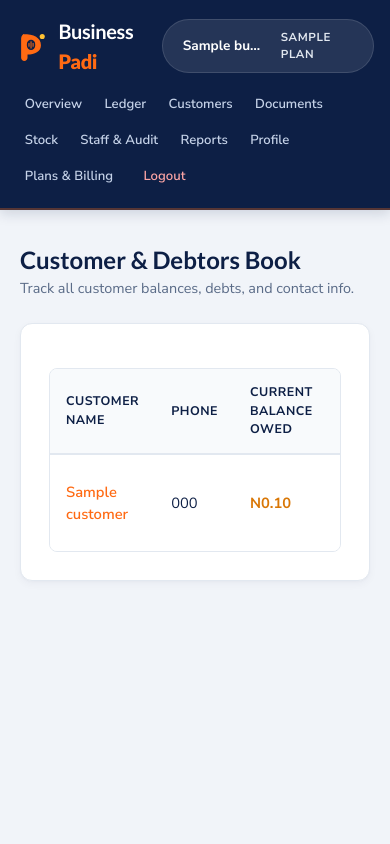
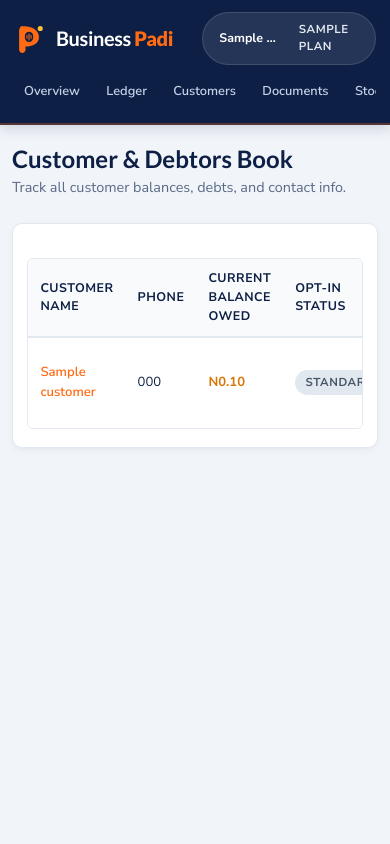
Before and after one commit to Idtimi/Business-padi, a FastAPI app: template app/templates/customers.html in a window 390 px wide. Run offline with FastAPI, Linux system fonts and the light colour scheme; the template is opened without the code that fills it: most values are stand-ins (such as "Sample title", 1, 10 or a date in 2020); some libraries are stand-ins or nearby versions.

Commit message:
Fix mobile responsive layout and prevent horizontal X-overflow across dashboard

```diff
--- a/app/templates/base.html
+++ b/app/templates/base.html
@@ -39,10 +39,24 @@
             --info: #2563EB;
         }
 
-        * {
+        html, body {
+            overflow-x: hidden;
+            width: 100%;
+            max-width: 100vw;
+            margin: 0;
+            padding: 0;
+            -webkit-text-size-adjust: 100%;
+        }
+
+        *, *::before, *::after {
             box-sizing: border-box;
             margin: 0;
             padding: 0;
+        }
+
+        img, svg, video, canvas, audio, iframe, embed, object {
+            display: block;
+            max-width: 100%;
         }
 
         body {
@@ -231,6 +245,8 @@
             margin-bottom: 1.75rem;
             box-shadow: 0 3px 8px rgba(13, 31, 69, 0.04), 0 1px 3px rgba(13, 31, 69, 0.02);
             transition: box-shadow 0.2s ease;
+            max-width: 100%;
+            overflow: hidden;
         }
 
         .card:hover {
@@ -434,20 +450,99 @@
             .navbar {
                 flex-direction: column;
                 align-items: stretch;
+                gap: 0.75rem;
+                padding: 0.75rem 0.85rem;
+                max-width: 100vw;
+            }
+            .nav-brand-group {
+                display: flex;
+                align-items: center;
+                justify-content: space-between;
+                width: 100%;
+                gap: 0.5rem;
+            }
+            .shop-pill {
+                max-width: 48%;
+                padding: 0.25rem 0.5rem;
+                font-size: 0.78rem;
+            }
+            .shop-pill strong {
+                max-width: 95px;
+            }
+            .nav-links {
+                display: flex;
+                overflow-x: auto;
+                flex-wrap: nowrap;
+                -webkit-overflow-scrolling: touch;
+                width: 100%;
+                gap: 0.35rem;
+                padding-bottom: 4px;
+                scrollbar-width: none;
+            }
+            .nav-links::-webkit-scrollbar {
+                display: none;
+            }
+            .nav-link {
+                white-space: nowrap;
+                flex-shrink: 0;
+                font-size: 0.8rem;
+                padding: 0.35rem 0.65rem;
+            }
+        }
+
+        @media (max-width: 640px) {
+            .container {
+                margin: 1rem auto;
+                padding: 0 0.75rem;
+                max-width: 100vw;
+            }
+            .card {
+                padding: 1.15rem 0.9rem;
+                border-radius: 10px;
+                margin-bottom: 1.15rem;
+            }
+            .stats-grid {
+                grid-template-columns: 1fr;
                 gap: 0.85rem;
+            }
+            .stat-card {
                 padding: 1rem;
             }
-            .nav-brand-group {
-                justify-content: space-between;
+            .stat-value {
+                font-size: 1.55rem;
             }
-            .nav-links {
-                flex-wrap: wrap;
+            .filters-form {
+                flex-direction: column;
+                align-items: stretch;
+            }
+            .filters-form > * {
                 width: 100%;
-                gap: 0.3rem;
             }
-            .nav-link {
+            .btn {
+                white-space: normal;
+                text-align: center;
+            }
+            .table-responsive {
+                border-radius: 6px;
+            }
+            .table-responsive table {
                 font-size: 0.82rem;
-                padding: 0.35rem 0.55rem;
+            }
+            th, td {
+                padding: 0.65rem 0.75rem;
+            }
+            /* Universal mobile responsive rules for inline flex and grids */
+            div[style*="grid-template-columns"],
+            form[style*="grid-template-columns"] {
+                grid-template-columns: 1fr !important;
+            }
+            div[style*="display: flex"][style*="justify-content: space-between"],
+            div[style*="display:flex"][style*="justify-content:space-between"] {
+                flex-wrap: wrap !important;
+                gap: 0.75rem !important;
+            }
+            div[style*="display: flex"][style*="gap: 1.5rem"] {
+                gap: 0.75rem !important;
             }
         }
     </style>
--- a/app/templates/billing.html
+++ b/app/templates/billing.html
@@ -35,7 +35,7 @@
             </div>
         </div>
 
-        <div style="min-width: 260px;">
+        <div style="min-width: 0; width: 100%; max-width: 320px;">
             <div style="display: flex; justify-content: space-between; font-size: 0.85rem; margin-bottom: 0.4rem;">
                 <span style="font-weight: 600;">Voice Entries Quota:</span>
                 <span><strong>{{ billing_status.voice_used }}</strong> / {{ billing_status.total_cap }}</span>
@@ -56,7 +56,7 @@
 
 <!-- Pricing Matrix Cards -->
 <h2 style="font-size: 1.25rem; font-weight: 700; margin-bottom: 1rem;">Available Plans</h2>
-<div style="display: grid; grid-template-columns: repeat(auto-fit, minmax(280px, 1fr)); gap: 1.5rem; margin-bottom: 2.5rem;">
+<div style="display: grid; grid-template-columns: repeat(auto-fit, minmax(min(100%, 260px), 1fr)); gap: 1.5rem; margin-bottom: 2.5rem;">
 
     <!-- STARTER TIER -->
     <div class="card" style="display: flex; flex-direction: column; justify-content: space-between; position: relative; {% if billing_status.plan_key == 'starter' %}border: 2px solid var(--primary); background: #fdfdfd;{% endif %}">
@@ -201,7 +201,7 @@
         </div>
 
         <form method="post" action="/d/billing/buy-pack">
-            <button type="submit" class="btn btn-primary" style="white-space: nowrap;">
+            <button type="submit" class="btn btn-primary" style="white-space: normal;">
                 + Buy 25 Voice Entries (₦2,500)
             </button>
         </form>
--- a/app/templates/customer_detail.html
+++ b/app/templates/customer_detail.html
@@ -7,7 +7,7 @@
     <a href="/d/customers" style="color: var(--primary); text-decoration: none; font-size: 0.9rem;">&larr; Back to Customers</a>
 </div>
 
-<div style="display: flex; justify-content: space-between; align-items: center; margin-bottom: 1.5rem;">
+<div style="display: flex; justify-content: space-between; align-items: center; margin-bottom: 1.5rem; flex-wrap: wrap; gap: 1rem;">
     <div>
         <h1 style="font-size: 1.5rem; font-weight: 700;">{{ customer.name }}</h1>
         <p style="color: var(--text-muted); font-size: 0.9rem;">Phone: {{ customer.phone or "Not recorded" }}</p>
--- a/app/templates/customers.html
+++ b/app/templates/customers.html
@@ -3,7 +3,7 @@
 {% block title %}Customers - Debtors Book{% endblock %}
 
 {% block content %}
-<div style="display: flex; justify-content: space-between; align-items: center; margin-bottom: 1.5rem;">
+<div style="display: flex; justify-content: space-between; align-items: center; margin-bottom: 1.5rem; flex-wrap: wrap; gap: 1rem;">
     <div>
         <h1 style="font-size: 1.5rem; font-weight: 700;">Customer & Debtors Book</h1>
         <p style="color: var(--text-muted); font-size: 0.9rem;">Track all customer balances, debts, and contact info.</p>
--- a/app/templates/documents.html
+++ b/app/templates/documents.html
@@ -3,7 +3,7 @@
 {% block title %}Documents - Receipts & Invoices{% endblock %}
 
 {% block content %}
-<div style="display: flex; justify-content: space-between; align-items: center; margin-bottom: 1.5rem;">
+<div style="display: flex; justify-content: space-between; align-items: center; margin-bottom: 1.5rem; flex-wrap: wrap; gap: 1rem;">
     <div>
         <h1 style="font-size: 1.5rem; font-weight: 700;">Issued Documents</h1>
         <p style="color: var(--text-muted); font-size: 0.9rem;">Branded receipts, invoices, and customer account statements.</p>
--- a/app/templates/error.html
+++ b/app/templates/error.html
@@ -7,6 +7,8 @@
     <link rel="icon" type="image/svg+xml" href="/favicon.svg">
     <link rel="alternate icon" href="/favicon.ico">
     <style>
+        *, *::before, *::after { box-sizing: border-box; }
+        html, body { overflow-x: hidden; width: 100%; max-width: 100vw; }
         body { font-family: -apple-system, BlinkMacSystemFont, "Segoe UI", Roboto, sans-serif; background: #f8fafc; color: #0f172a; display: flex; align-items: center; justify-content: center; min-height: 100vh; margin: 0; padding: 1rem; }
         .card { background: white; border: 1px solid #e2e8f0; border-radius: 12px; padding: 2.5rem 2rem; max-width: 480px; width: 100%; box-shadow: 0 4px 6px -1px rgba(0,0,0,0.1); text-align: center; }
         .icon { font-size: 3rem; margin-bottom: 1rem; }
--- a/app/templates/ledger.html
+++ b/app/templates/ledger.html
@@ -3,7 +3,7 @@
 {% block title %}Shop Ledger{% endblock %}
 
 {% block content %}
-<div style="display: flex; justify-content: space-between; align-items: center; margin-bottom: 1.5rem;">
+<div style="display: flex; justify-content: space-between; align-items: center; margin-bottom: 1.5rem; flex-wrap: wrap; gap: 1rem;">
     <div>
         <h1 style="font-size: 1.5rem; font-weight: 700;">Ledger Transactions</h1>
         <p style="color: var(--text-muted); font-size: 0.9rem;">Complete financial record of sales, expenses, and customer repayments.</p>
--- a/app/templates/reports.html
+++ b/app/templates/reports.html
@@ -3,7 +3,7 @@
 {% block title %}Financial Reports & Summaries{% endblock %}
 
 {% block content %}
-<div style="display: flex; justify-content: space-between; align-items: center; margin-bottom: 1.5rem;">
+<div style="display: flex; justify-content: space-between; align-items: center; margin-bottom: 1.5rem; flex-wrap: wrap; gap: 1rem;">
     <div>
         <h1 style="font-size: 1.5rem; font-weight: 700;">Financial Reports & Summaries</h1>
         <p style="color: var(--text-muted); font-size: 0.9rem;">Verified totals, profit estimates, and business performance.</p>
--- a/app/templates/staff.html
+++ b/app/templates/staff.html
@@ -163,7 +163,7 @@
 </div>
 
 <!-- Add Staff & Generate Invite Action Forms -->
-<div style="display: grid; grid-template-columns: repeat(auto-fit, minmax(320px, 1fr)); gap: 1.5rem; margin-bottom: 2rem;">
+<div style="display: grid; grid-template-columns: repeat(auto-fit, minmax(min(100%, 280px), 1fr)); gap: 1.5rem; margin-bottom: 2rem;">
     <!-- Form 1: Add Staff Member Directly -->
     <div class="card" style="margin-bottom: 0;">
         <h2 style="font-size: 1.15rem; font-weight: 700; color: var(--primary); margin-bottom: 0.5rem;">
--- a/app/templates/stock.html
+++ b/app/templates/stock.html
@@ -14,7 +14,7 @@
         <h1 style="font-size: 1.5rem; font-weight: 700;">Stock & Inventory</h1>
         <p style="color: var(--text-muted); font-size: 0.9rem;">Track stock balances, unit costs, and reorder alerts.</p>
     </div>
-    <div style="display: flex; gap: 0.75rem;">
+    <div style="display: flex; gap: 0.75rem; flex-wrap: wrap;">
         <button onclick="toggleForm('restockForm')" class="btn btn-primary" style="padding: 0.5rem 1rem; border-radius: 6px; font-weight: 600; cursor: pointer;">
             + Restock Item
         </button>
@@ -30,7 +30,7 @@
         <h3 style="font-size: 1.1rem; font-weight: 700; color: var(--navy);">Restock Inventory</h3>
         <button type="button" onclick="toggleForm('restockForm')" style="background: none; border: none; font-size: 1.2rem; cursor: pointer; color: var(--text-muted);">&times;</button>
     </div>
-    <form action="/d/stock/restock" method="POST" style="display: grid; grid-template-columns: repeat(auto-fit, minmax(200px, 1fr)); gap: 1rem; align-items: flex-end;">
+    <form action="/d/stock/restock" method="POST" style="display: grid; grid-template-columns: repeat(auto-fit, minmax(min(100%, 180px), 1fr)); gap: 1rem; align-items: flex-end;">
         <div>
             <label style="display: block; font-size: 0.85rem; font-weight: 600; margin-bottom: 0.25rem;">Product Name *</label>
             <input type="text" name="item_name" id="restock_item_name" required placeholder="e.g. Rice, Indomie, Cement" list="existing_items" style="width: 100%; padding: 0.5rem; border: 1px solid var(--border); border-radius: 6px;">
@@ -74,7 +74,7 @@
         <h3 style="font-size: 1.1rem; font-weight: 700; color: var(--navy);">Register New Product to Catalog</h3>
         <button type="button" onclick="toggleForm('newItemForm')" style="background: none; border: none; font-size: 1.2rem; cursor: pointer; color: var(--text-muted);">&times;</button>
     </div>
-    <form action="/d/stock/add_item" method="POST" style="display: grid; grid-template-columns: repeat(auto-fit, minmax(220px, 1fr)); gap: 1rem; align-items: flex-end;">
+    <form action="/d/stock/add_item" method="POST" style="display: grid; grid-template-columns: repeat(auto-fit, minmax(min(100%, 180px), 1fr)); gap: 1rem; align-items: flex-end;">
         <div>
             <label style="display: block; font-size: 0.85rem; font-weight: 600; margin-bottom: 0.25rem;">Product Name *</label>
             <input type="text" name="item_name" required placeholder="e.g. Milo, Sugar, Vegetable Oil" style="width: 100%; padding: 0.5rem; border: 1px solid var(--border); border-radius: 6px;">
```
Also changed, not shown: app/templates/login.html (+23 -0 lines), app/templates/register.html (+23 -0 lines), app/templates/shared_profile.html (+5 -4 lines), app/templates/verify_otp.html (+20 -0 lines).
